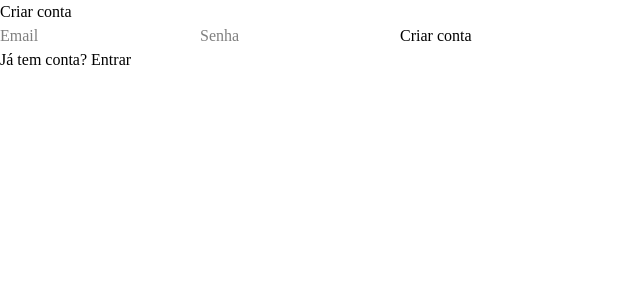
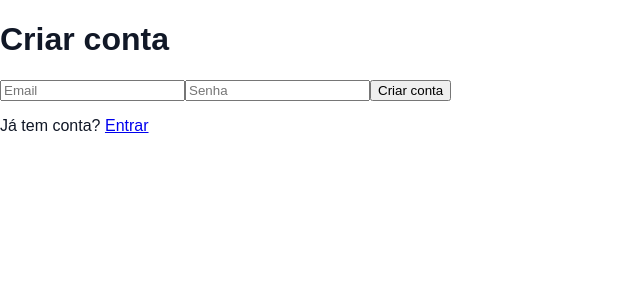
Before and after one commit to djonquest/CreativeClipDesign, a Next.js app: page /cadastro in a window 1280 px wide. Shown: the top 300 px of the page, without its empty margins (0-640 px from the left). Built offline with nearby package versions, Linux system fonts and the light colour scheme; no server answers.

Commit message:
fix: remove tailwind import

```diff
--- a/src/app/globals.css
+++ b/src/app/globals.css
@@ -1,7 +1,12 @@
-@import "tailwindcss";
-
 html,
 body {
   margin: 0;
   padding: 0;
+  font-family: Arial, Helvetica, sans-serif;
+  background: #ffffff;
+  color: #111827;
 }
+
+* {
+  box-sizing: border-box;
+}
```
